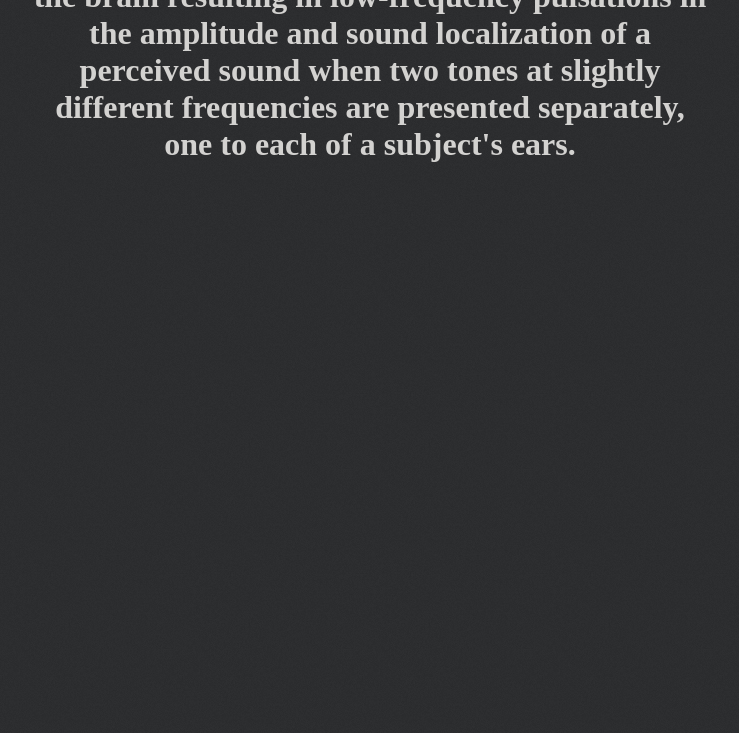
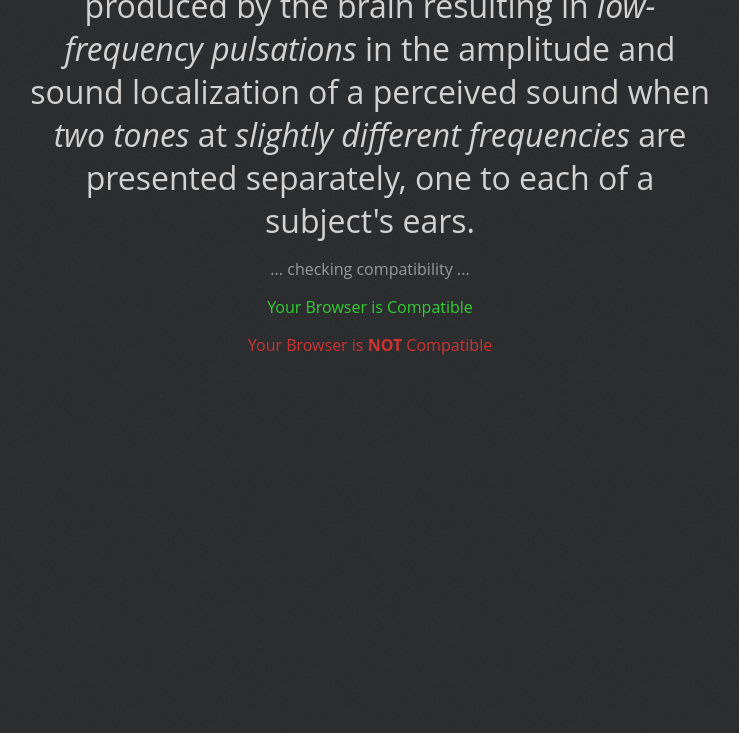
Before and after one commit to martindownton/binauralbeats, a website: page index.html in a window 1280 px wide. Shown: the part 67-800 px from the top of the page, without its empty margins (270-1009 px from the left). Drawn offline with nearby package versions, Linux system fonts and the light colour scheme.

Commit message:
Style changes

```diff
--- a/css/sass/binaural.scss
+++ b/css/sass/binaural.scss
@@ -1,13 +1,24 @@
 $bgcolor: 	#2c2d2f;
 $txtcolor:	#D3D2D0;
+$grey:		#999999;
+$green:		#33CC33;
+$red:		#CC3333;
 
 body {
 	background: $bgcolor url(../images/bgtile.jpg);
 	color: $txtcolor;
+	font-family: 'Open Sans', sans-serif;
 	text-align: center;
 }
 
-h1.title {
+#title {
+	font-weight: normal;
 	margin: 0 auto;
 	max-width: 680px;
 }
+
+#compatibility {
+	color: $grey;
+}
+#compatibility.compatible		{ color:$green;	}
+#compatibility.notcompatible	{ color:$red;	}
--- a/index.html
+++ b/index.html
@@ -20,7 +20,11 @@
             <p class="browsehappy">You are using an <strong>outdated</strong> browser. Please <a href="http://browsehappy.com/">upgrade your browser</a> to improve your experience.</p>
         <![endif]-->
 
-        <h1 class="title">Binaural Beats is the phenomenon produced by the brain resulting in low-frequency pulsations in the amplitude and sound localization of a perceived sound when two tones at slightly different frequencies are presented separately, one to each of a subject's ears.</h1>
+        <h1 id="title"><strong>Binaural Beats</strong> is the phenomenon produced by the brain resulting in <em>low-frequency pulsations</em> in the amplitude and sound localization of a perceived sound when <em>two tones</em> at <em>slightly different frequencies</em> are presented separately, one to each of a subject's ears.</h1>
+
+        <p id="compatibility"> ... checking compatibility ... </p>
+        <p class="compatible" id="compatibility">Your Browser is Compatible</p>
+        <p class="notcompatible" id="compatibility">Your Browser is <strong>NOT</strong> Compatible</p>
 
         <script src="//ajax.googleapis.com/ajax/libs/jquery/1.10.2/jquery.min.js"></script>
         <script>window.jQuery || document.write('<script src="js/vendor/jquery-1.10.2.min.js"><\/script>')</script>
--- a/js/binaural.js
+++ b/js/binaural.js
@@ -27,8 +27,7 @@
   };
 
   $(function() {
-    binaural.init();
-    return alert('supported');
+    return binaural.init();
   });
 
 }).call(this);
--- a/js/coffee/binaural.coffee
+++ b/js/coffee/binaural.coffee
@@ -26,4 +26,3 @@ binaural =
 
 $ () ->
 	binaural.init()
-	alert('supported')
```
Also changed, not shown: css/binaural.css, 1 other file.
